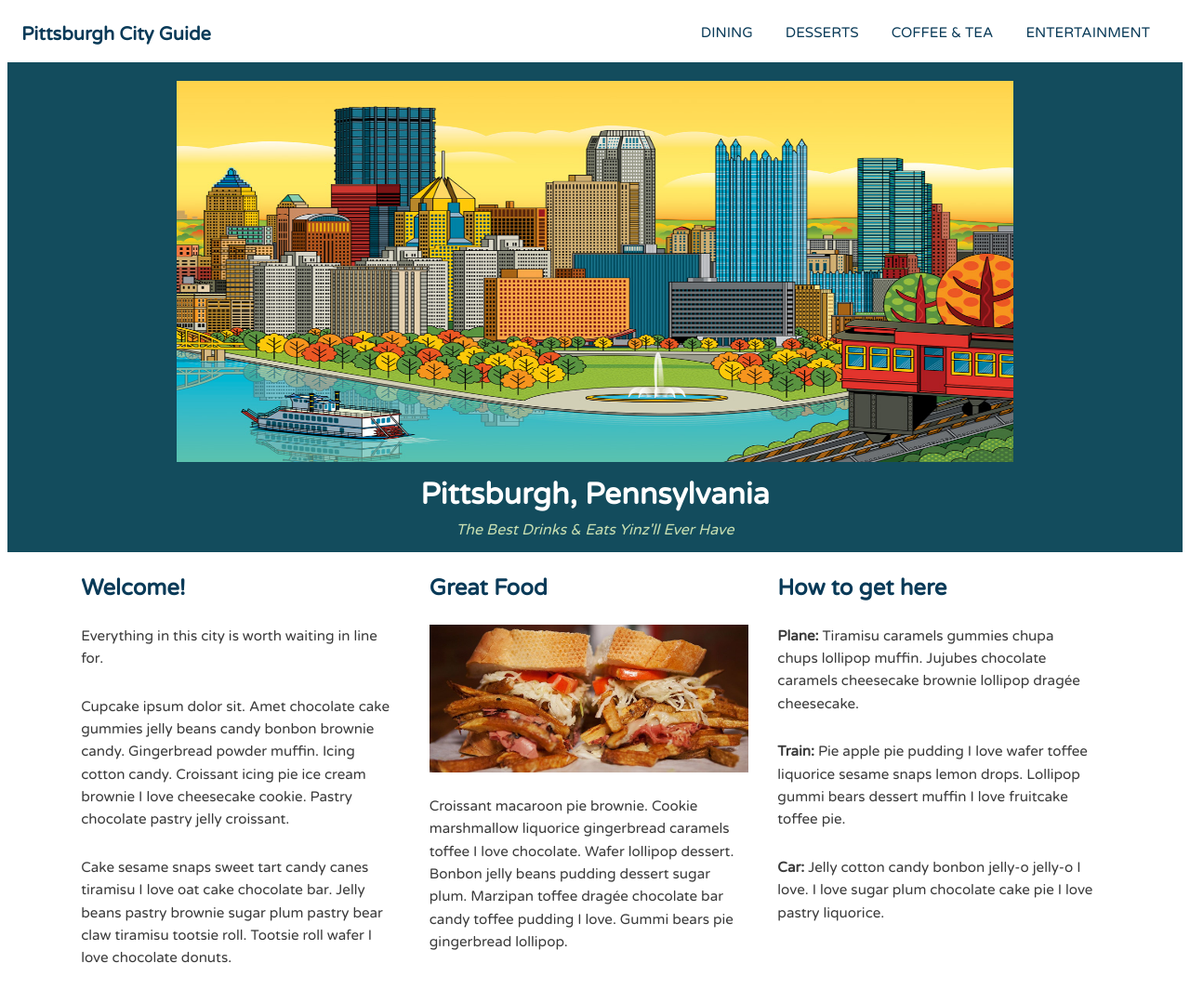
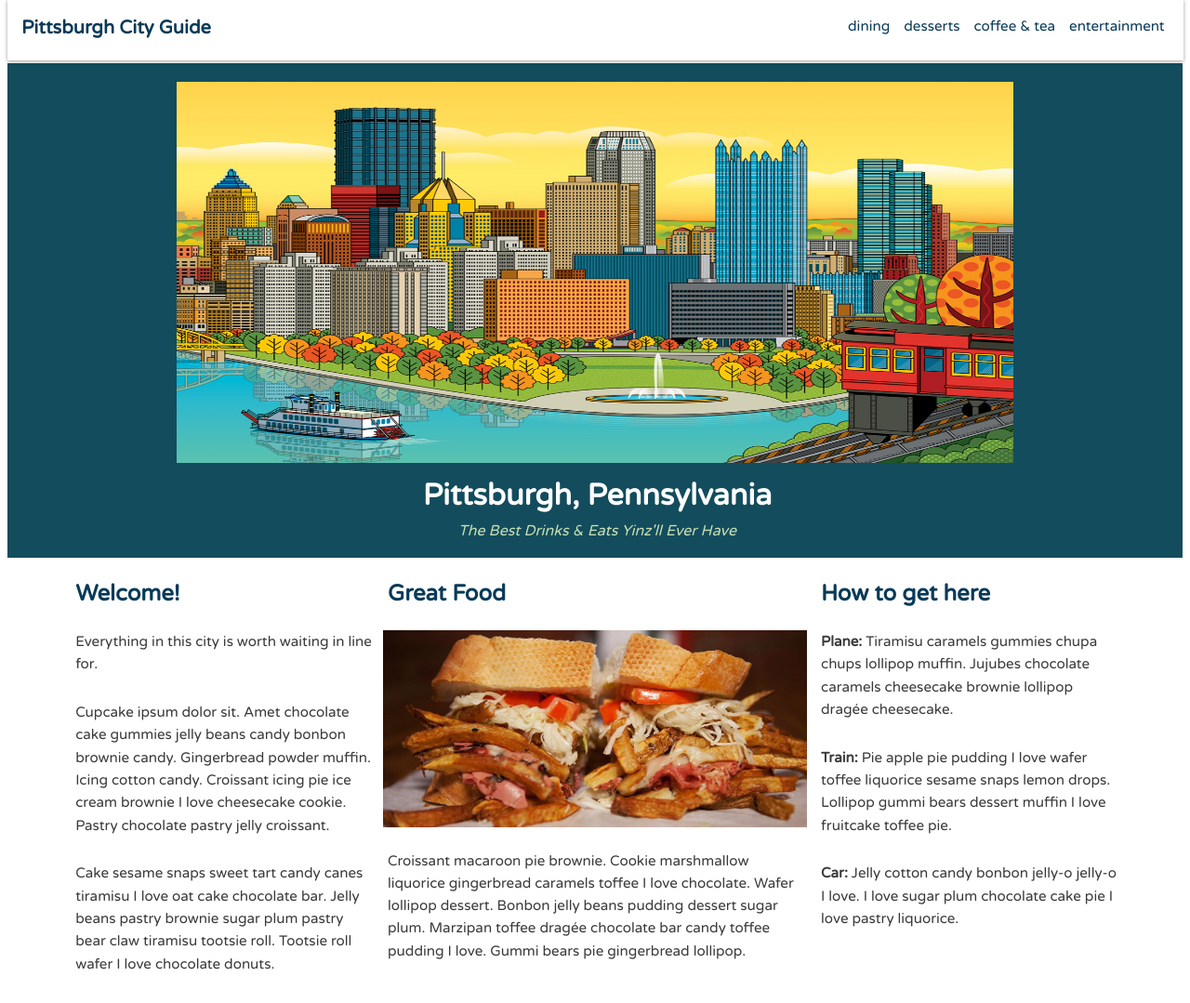
Before and after one commit to josephjripple/cityguide, a plain HTML site: page index.html in a window 1280 px wide. Shown: the top 1079 px of the page at 93% size. Drawn offline with Linux system fonts and the light colour scheme.

Commit message:
updated nav & columns to flexbox format, adjusted remaining content, finished breakpoints

```diff
--- a/css/style.css
+++ b/css/style.css
@@ -16,6 +16,7 @@ body {
 p {
   font-size: .95em;
   margin-bottom: 1.8em;
+  padding-left: 5px;
 }
 
 h2,
@@ -27,6 +28,7 @@ a {
 h2,
 h3 {
   margin-top: 0;
+  padding-left: 5px;
 }
 
 a {
@@ -45,17 +47,26 @@ img {
 
 .name {
   font-size: 1.25em;
+  text-align: center;
 }
 
-.name a,
-.main-nav a {
+.main-header {
+  background: #fff;
+  box-shadow: 0 1px 4px rgba(0,0,0,.4);
+  top: 0;
+  width: 100%;
+  z-index: 1000;
+  padding-top: 1px;
+  padding-bottom: 5px;
+}
+
+.main-nav {
   text-align: center;
 }
 
 .main-nav a {
   font-size: .95em;
   color: #093a58;
-  text-transform: uppercase;
 }
 
 .main-nav a:hover {
@@ -67,16 +78,18 @@ img {
 .banner {
   color: #fff;
   background: #134C5D;
-  position: relative;
   width: 100%;
   height: 100%;
+  margin-top: 5px;
   margin-bottom: 20px;
+  padding-bottom: 5px;
 }
 
 .main-footer {
   background: #d9e4ea;
   padding: 2em 0;
   margin-top: 30px;
+  text-align: center;
 }
 
 /* ---- Page Elements ---- */
@@ -88,10 +101,12 @@ img {
 
 .headline {
   color: #FFFFFF;
+  padding-left: 5px;
 }
 
 .tagline {
   color: #C8DFB2;
+  padding-left: 5px;
 }
 
 .feat-img {
@@ -106,33 +121,59 @@ img {
 
 @media (min-width: 780px) {
 
-  /* ---- Float clearfix @ 780px---- */
+  /* ---- @ 780px---- */
+
+  .main-header,
+  .main-nav,
+  .container {
+    display: flex;
+  }
+
+  .main-header {
+    justify-content: space-between;
+  }
 
   .main-nav {
-    float: right;
-    margin-right: 25px;
+    padding-right: 20px;
   }
 
   .main-nav li {
-    float: left;
     margin-left: 15px;
     margin-top: 15px;
   }
 
-  .main-nav a {
-    padding: 10px 10px;
+  .banner {
+    margin-top: 60px;
   }
+
+  .col {
+    flex: 1 50%;
+  }
+
+  .container {
+    flex-wrap: wrap;
+  }
+
+/*
+  Fixed main header navigation, add box shadow, adjust width,
+  set z-index to 1000 so it'll stack above all other potential
+  fixed elements
+ */
+  .main-header {
+    position: fixed;
+    background: #fff;
+    box-shadow: 0 1px 4px rgba(0,0,0,.4);
+    top: 0;
+    width: 98.8%;
+    z-index: 1000;
+  }
+
 
   .name {
     float: left;
     margin-left: 15px;
   }
 
-  .clearfix::after {
-    content: "";
-    display: table;
-    clear: both;
-  }
 
   .logo {
     display: block;
@@ -155,15 +196,6 @@ img {
     padding-bottom: 10px;
   }
 
-  .col {
-    display: inline-block;
-    width: 33%;
-    vertical-align: top;
-    margin-right: -5px;
-    padding-right: 1em;
-    padding-left: 1em;
-  }
-
 /*--Center main content section --*/
   .container {
     width: 90%;
@@ -175,3 +207,23 @@ img {
   }
 
 }
+
+@media (min-width: 1025px) {
+
+  .main-header {
+    flex-direction: row;
+    justify-content: space-between;
+  }
+
+
+  .col {
+    flex-basis: 0;
+    padding-left: 5px;
+    padding-right: 5px;
+  }
+
+  .primary {
+    flex-grow: 1.4;
+  }
+
+}
--- a/index.html
+++ b/index.html
@@ -11,7 +11,7 @@
 <body>
 
   <!--/.main-header with nav for website-->
-  <header class="main-header clearfix">
+  <header class="main-header">
     <h1 class="name"><a href="#">Pittsburgh City Guide</a></h1>
     <ul class="main-nav">
       <li><a href="#">dining</a></li>
```
Also changed, not shown: 1 other file.
